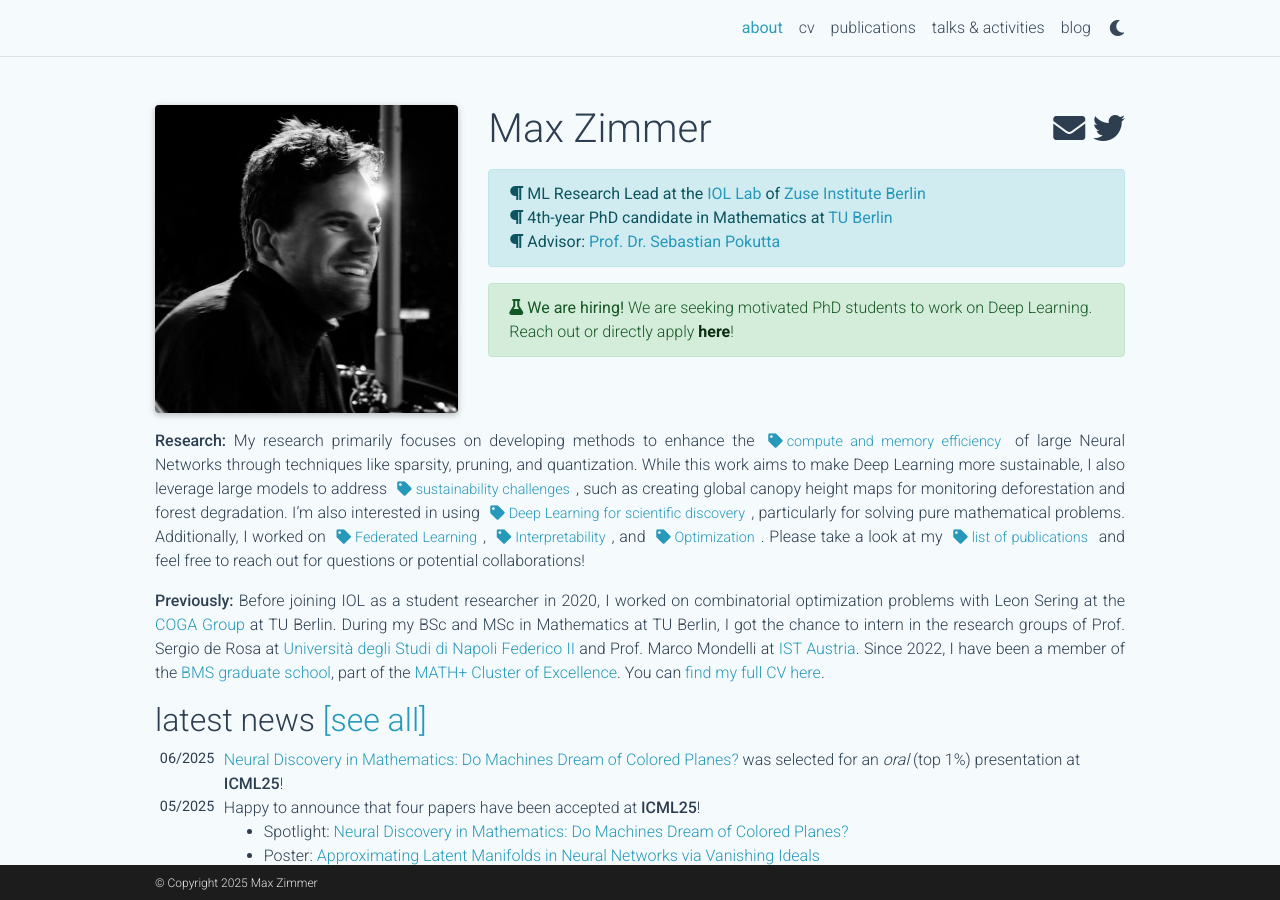
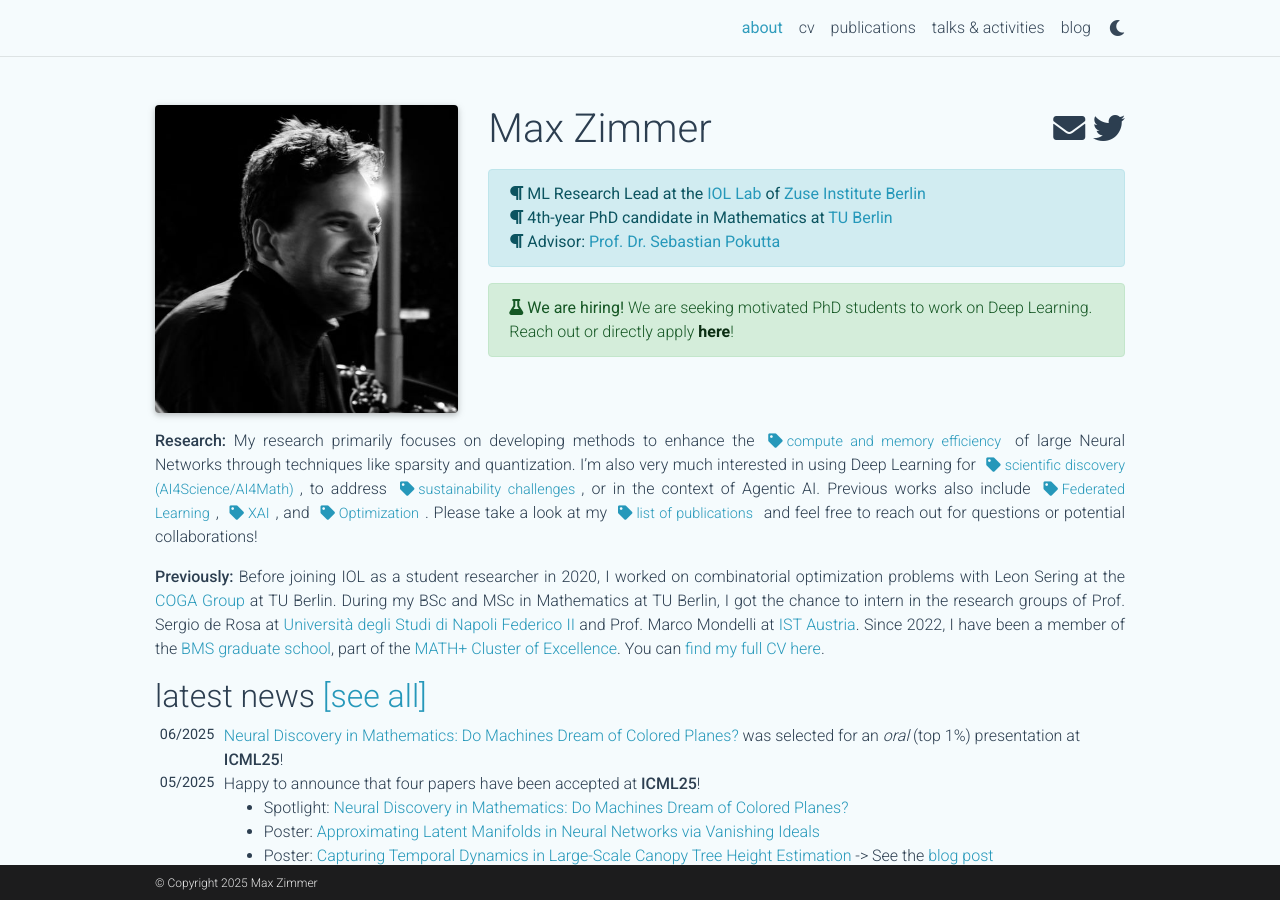
Before and after one commit to zimmer-m/zimmer-m.github.io, a Jekyll site: the page built from _pages/about.md, in a window 1280 px wide and 900 px high. Built offline with Jekyll 4.4.1, drawn with Linux system fonts in a browser that asks for light colours; full-size pictures stand in for the smaller copies a plugin makes; comment, search, counter and statistics services are not loaded; a style sheet for code colours, icons or effects is not loaded.

Commit message:
updated description

```diff
--- a/_pages/about.md
+++ b/_pages/about.md
@@ -25,6 +25,7 @@
 ---
 
 
-**Research:** My research primarily focuses on developing methods to enhance the <a href="/#efficiency" class="tag-link">compute and memory efficiency</a> of large Neural Networks through techniques like sparsity, pruning, and quantization. While this work aims to make Deep Learning more sustainable, I also leverage large models to address <a href="/#sustainability" class="tag-link">sustainability challenges</a>, such as creating global canopy height maps for monitoring deforestation and forest degradation. I'm also interested in using <a href="/#ai4science" class="tag-link">Deep Learning for scientific discovery</a>, particularly for solving pure mathematical problems. Additionally, I worked on <a href="/#federated-learning" class="tag-link">Federated Learning</a>, <a href="/#interpretability" class="tag-link">Interpretability</a>, and <a href="/#optimization" class="tag-link">Optimization</a>. Please take a look at my <a href="/#all" class="tag-link">list of publications</a> and feel free to reach out for questions or potential collaborations!
+**Research:** My research primarily focuses on developing methods to enhance the <a href="/#efficiency" class="tag-link">compute and memory efficiency</a> of large Neural Networks through techniques like sparsity and quantization. I'm also very much interested in using Deep Learning for <a href="/#ai4science" class="tag-link">scientific discovery (AI4Science/AI4Math)</a>, to address <a href="/#sustainability" class="tag-link">sustainability challenges</a>, or in the context of Agentic AI. Previous works also include <a href="/#federated-learning" class="tag-link">Federated Learning</a>, <a href="/#interpretability" class="tag-link">XAI</a>, and <a href="/#optimization" class="tag-link">Optimization</a>. Please take a look at my <a href="/#all" class="tag-link">list of publications</a> and feel free to reach out for questions or potential collaborations!
+
 
 **Previously:** Before joining IOL as a student researcher in 2020, I worked on combinatorial optimization problems with Leon Sering at the [COGA Group](https://www3.math.tu-berlin.de/coga/) at TU Berlin. During my BSc and MSc in Mathematics at TU Berlin, I got the chance to intern in the research groups of Prof. Sergio de Rosa at [Università degli Studi di Napoli Federico II](https://www.pastalab.unina.it/) and Prof. Marco Mondelli at [IST Austria](https://ist.ac.at/en/research/mondelli-group/). Since 2022, I have been a member of the [BMS graduate school](https://www.math-berlin.de), part of the [MATH+ Cluster of Excellence](https://mathplus.de/). You can [find my full CV here](/cv).
```
